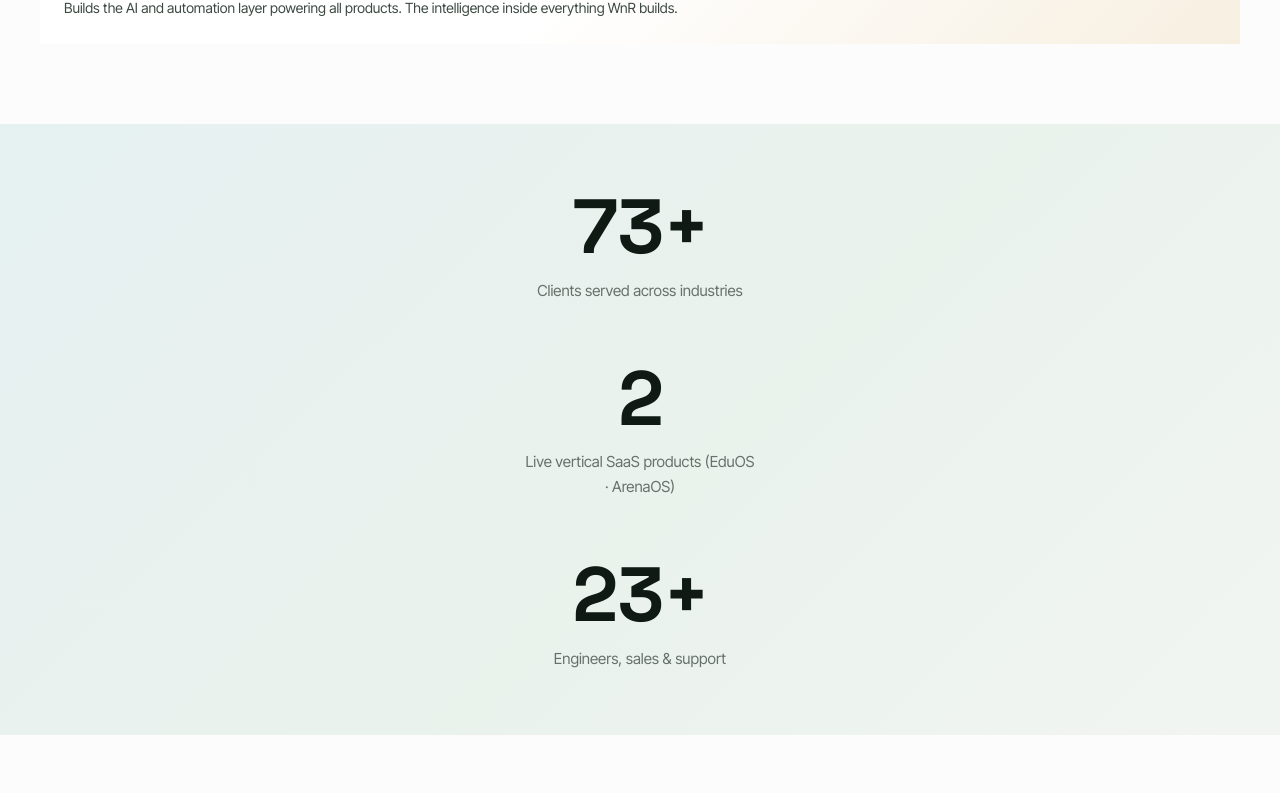
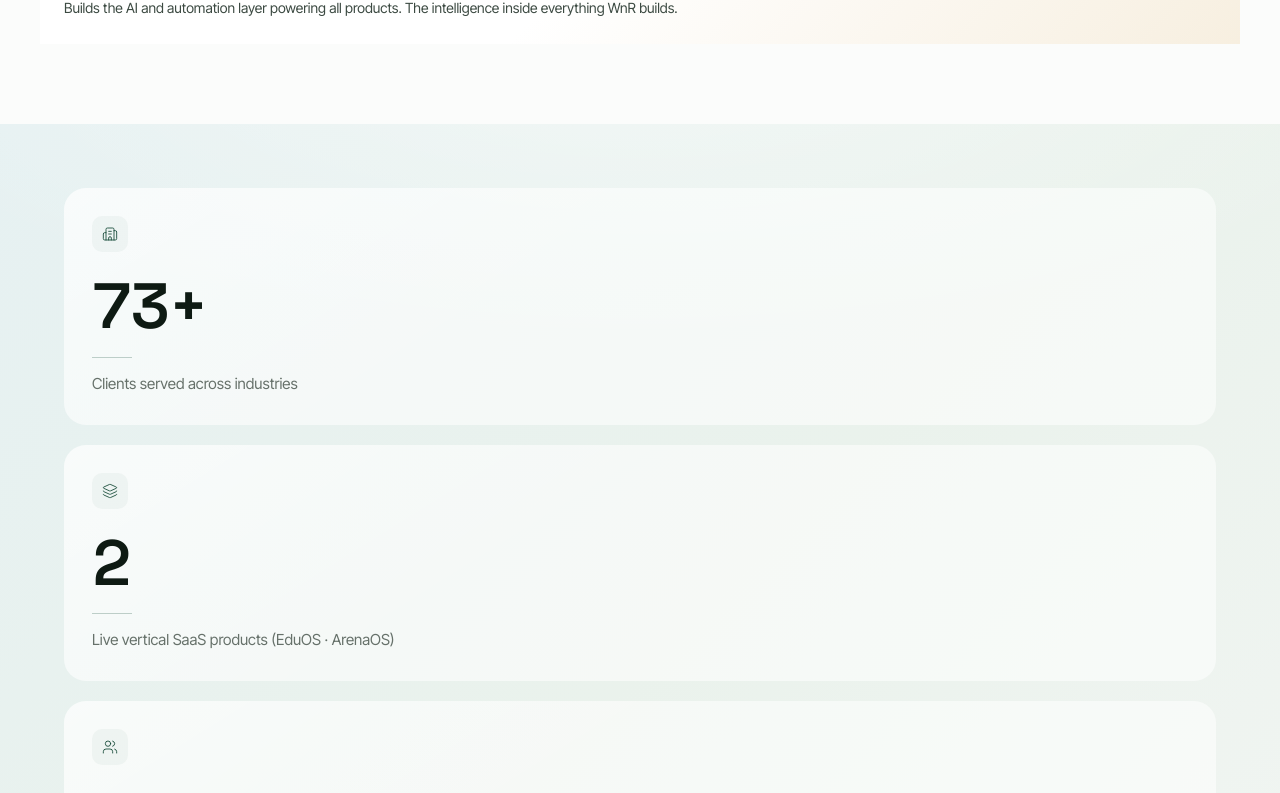
Before and after one commit to wnr-group/wnr-website, a Next.js app: page / in a window 1280 px wide. Shown: the part 1177-1970 px from the top of the page. Built offline with nearby package versions, Linux system fonts and the light colour scheme.

Commit message:
feat: redesign statistics section with premium interactions and visual enhancements

```diff
--- a/components/home/StatsSection.tsx
+++ b/components/home/StatsSection.tsx
@@ -1,41 +1,164 @@
 "use client";
 
+import type { CSSProperties, ElementType } from "react";
+import { m } from "motion/react";
+import { Building2, Layers, Users } from "lucide-react";
 import { proofStats } from "@/content/company";
 import { useCountUp } from "@/hooks/useCountUp";
-import { Reveal } from "@/components/ui/motion";
 
 interface StatItemProps {
   value: string;
   label: string;
+  icon: ElementType;
   index: number;
 }
 
-function StatItem({ value, label, index }: StatItemProps) {
+// One line-drawn, consistent-stroke glyph per metric, aligned to the copy order
+// in content/company.ts (clients · live products · team). Layers reads as
+// stacked product surfaces, which suits the architectural motif better than a
+// cluster of cubes did. No colour, no emoji.
+const STAT_ICONS: ElementType[] = [Building2, Layers, Users];
+
+// The site's house easing — a long, decelerating tail. Used for both the
+// entrance and the hover so the section moves with one voice.
+const EASE = [0.22, 1, 0.36, 1] as const;
+
+// Written as a style rather than an arbitrary Tailwind value: the nested commas
+// in color-mix() are far easier to read here.
+const SECTION_SHEEN: CSSProperties = {
+  backgroundImage:
+    "radial-gradient(88% 46% at 50% -8%, color-mix(in oklab, var(--color-paper) 42%, transparent) 0%, transparent 72%)",
+};
+
+/* Three-layer elevation. A premium shadow is not one big blur — it is a tight
+   contact shadow that anchors the card, a mid ambient layer, and a wide soft
+   cast, all brand-tinted rather than black. The inset top line is the glass
+   highlight that sells the surface as glass rather than as a flat panel. */
+const CARD_SHADOW =
+  "shadow-[inset_0_1px_0_rgba(255,255,255,0.9),0_1px_1px_color-mix(in_oklab,var(--color-forest)_5%,transparent),0_4px_10px_-4px_color-mix(in_oklab,var(--color-forest)_8%,transparent),0_18px_44px_-22px_color-mix(in_oklab,var(--color-forest)_18%,transparent)]";
+
+const CARD_SHADOW_HOVER =
+  "group-hover:shadow-[inset_0_1px_0_rgba(255,255,255,1),0_2px_3px_color-mix(in_oklab,var(--color-forest)_6%,transparent),0_10px_20px_-8px_color-mix(in_oklab,var(--color-forest)_12%,transparent),0_36px_70px_-26px_color-mix(in_oklab,var(--color-forest)_26%,transparent)]";
+
+function StatItem({ value, label, icon: Icon, index }: StatItemProps) {
   const numericMatch = value.match(/\d+/);
   const end = numericMatch ? parseInt(numericMatch[0], 10) : 0;
   const suffix = value.replace(/[0-9]/g, "");
 
-  const duration = end <= 5 ? 1.4 : 2.2;
-  const delay = 0.15 + index * 0.18;
+  // 1.1s–1.5s, expo-out (eased in the hook). A two-digit target needs the
+  // longer pass to feel like a climb; "2" would just stutter over one glyph.
+  const duration = end <= 5 ? 1.1 : 1.5;
+  // Matches the card's own entrance delay, so the digits climb *with* the card
+  // rather than after it.
+  const delay = 0.08 + index * 0.08;
 
   const ref = useCountUp({ end, suffix, duration, delay });
 
   return (
-    <div
-      className="flex flex-col items-center text-center"
+    // Equal-height grid cell. `group` drives the hover choreography; every
+    // moving part is transform/opacity only, and the transforms are gated
+    // behind motion-safe so prefers-reduced-motion leaves the card at rest.
+    <div role="listitem" className="group h-full">
+      {/* Entrance: fade + 18px rise + a 0.98 → 1 settle, staggered 80ms per
+          card, once only. MotionConfig reducedMotion="user" (set in
+          MotionProvider) drops the transforms and keeps the fade. */}
+      <m.div
+        className="h-full"
+        initial={{ opacity: 0, y: 18, scale: 0.98 }}
+        whileInView={{ opacity: 1, y: 0, scale: 1 }}
+        viewport={{ once: true, amount: 0.25 }}
+        transition={{ duration: 0.62, ease: EASE, delay: index * 0.08 }}
+      >
+        <article
           role="figure"
           aria-label={`${value}: ${label}`}
+          className={[
+            "relative isolate flex h-full flex-col overflow-hidden p-7 sm:p-8",
+            // 22px rather than the 24.5px token: at this card size a slightly
+            // tighter radius reads as engineered instead of soft-toy.
+            "rounded-[1.375rem]",
+            // Light-mode glass. The 55% surface lets the wash read through, so
+            // the card sits *in* the background rather than on top of it. Two
+            // rims do what one white border can't on a pale backdrop — a bright
+            // glass highlight plus a brand hairline for definition.
+            //
+            // Deliberately NO backdrop-filter. Nothing textured sits behind
+            // these cards, so blur(4px) and blur(8px) render byte-identically —
+            // it buys zero pixels. What it does cost is real: it promotes the
+            // card to a composited layer, which drops text from subpixel to
+            // grayscale antialiasing (measured: 20.6% chromatic pixels → 0%)
+            // and pushes hover frames over budget (p95 33ms → 17ms without).
+            // The translucency alone carries the glass. Re-add it only if
+            // textured background artwork ever lands behind the cards.
+            "border border-white/65 bg-paper/55",
+            "ring-1 ring-inset ring-forest/[0.06]",
+            CARD_SHADOW,
+            "transition-all duration-[320ms] ease-[cubic-bezier(0.22,1,0.36,1)]",
+            // Hover: 10px lift, 2% scale, rim brightens, glass thickens, shadow
+            // expands. Gating the transforms behind motion-safe rather than
+            // overriding them in motion-reduce leaves no specificity race.
+            "group-hover:border-white/90 group-hover:bg-paper/[0.72] group-hover:ring-forest/[0.14]",
+            CARD_SHADOW_HOVER,
+            "motion-safe:group-hover:-translate-y-[10px] motion-safe:group-hover:scale-[1.02]",
+            // Touch devices never fire :hover, so the press is the feedback.
+            "group-active:border-white/90 group-active:bg-paper/[0.72]",
+            "motion-safe:group-active:scale-[0.99] group-active:duration-150",
+            "motion-reduce:transition-none",
+          ].join(" ")}
         >
+          {/* Soft reflection raking across the glass from the top-left. Sits
+              below the content via -z-10 inside the article's own stacking
+              context. Static gradient, opacity-only on hover. */}
+          <span
+            aria-hidden="true"
+            className="pointer-events-none absolute inset-0 -z-10 bg-[linear-gradient(148deg,rgba(255,255,255,0.55)_0%,rgba(255,255,255,0.14)_26%,transparent_52%)] opacity-70 transition-opacity duration-[320ms] ease-[cubic-bezier(0.22,1,0.36,1)] group-hover:opacity-100"
+          />
+
+          {/* Hairline of brand colour that surfaces on hover — quiet accent,
+              never a glow. Purely decorative. */}
+          <span
+            aria-hidden="true"
+            className="pointer-events-none absolute inset-x-0 top-0 h-px bg-gradient-to-r from-transparent via-forest/30 to-transparent opacity-0 transition-opacity duration-[320ms] group-hover:opacity-100"
+          />
+
+          {/* Icon: a 36px soft-rounded square with a hairline outline and a 4%
+              accent wash — a quiet container, not a chip. 16px glyph at a 1.5
+              stroke keeps it far below the number in visual weight. Entrance is
+              a plain delayed fade; only hover moves it (3px + 1.03). */}
+          <m.span
+            aria-hidden="true"
+            initial={{ opacity: 0 }}
+            whileInView={{ opacity: 1 }}
+            viewport={{ once: true, amount: 0.25 }}
+            transition={{ duration: 0.5, delay: 0.28 + index * 0.08 }}
+            className="mb-6 inline-flex h-9 w-9 shrink-0 items-center justify-center self-start rounded-[0.625rem] border border-forest/10 bg-forest/[0.04] text-forest/85 transition-all duration-[320ms] ease-[cubic-bezier(0.22,1,0.36,1)] group-hover:border-forest/20 group-hover:bg-forest/[0.07] group-hover:text-forest motion-safe:group-hover:-translate-y-[3px] motion-safe:group-hover:scale-[1.03] motion-reduce:transition-none"
+          >
+            <Icon className="h-4 w-4 stroke-[1.5]" />
+          </m.span>
+
+          {/* The hero. Full-width block + tabular figures: the box never resizes
+              while the digits climb, so the count-up cannot shift layout. Hover
+              gives it a 1px lift — emphasis without touching the counter. */}
           <span
             ref={ref}
-        className="font-display text-[clamp(2.75rem,6vw,5rem)] font-extrabold tracking-tight leading-none text-ink tabular-nums"
+            className="block font-display text-[clamp(2.75rem,5.5vw,4rem)] font-semibold leading-[0.95] tracking-[-0.02em] text-ink tabular-nums transition-transform duration-[320ms] ease-[cubic-bezier(0.22,1,0.36,1)] motion-safe:group-hover:-translate-y-px motion-reduce:transition-none"
             aria-hidden="true"
           >
             {value}
           </span>
-      <p className="mt-3.5 text-[0.95rem] sm:text-base font-normal leading-relaxed text-muted max-w-[260px] sm:max-w-[300px] text-pretty">
+
+          {/* Decorative rule. Extends via scaleX — a width transition here
+              would reflow the card on every hover. */}
+          <span
+            aria-hidden="true"
+            className="mt-5 block h-px w-10 origin-left bg-forest/25 transition-all duration-[320ms] ease-[cubic-bezier(0.22,1,0.36,1)] group-hover:bg-forest/50 motion-safe:group-hover:scale-x-[1.6] motion-reduce:transition-none"
+          />
+
+          <p className="mt-3.5 text-[0.95rem] leading-relaxed text-muted text-pretty">
             {label}
           </p>
+        </article>
+      </m.div>
     </div>
   );
 }
@@ -44,24 +167,43 @@
   const homeStats = proofStats.slice(0, 3);
 
   return (
+    // Section shell, wash and spacing are unchanged: the existing full-width
+    // gradient-stat-wash still spans this section edge to edge and stops at the
+    // hairline borders, so adjacent sections are untouched.
     <section
       id="stats"
       aria-label="Company impact metrics"
       className="gradient-stat-wash relative overflow-hidden border-y border-line"
     >
-      <div className="mx-auto w-full max-w-[1200px] px-6 sm:px-8 py-16 sm:py-24 lg:py-28">
-        <Reveal y={12} delay={0}>
+      {/* A soft pool of light from the top edge that fades in gently as the
+          section arrives — the background's own entrance. Layered over the
+          existing wash rather than replacing it, so the wash never flashes in
+          from nothing on a below-the-fold section. Purely decorative. */}
+      <m.div
+        aria-hidden="true"
+        className="pointer-events-none absolute inset-0"
+        style={SECTION_SHEEN}
+        initial={{ opacity: 0 }}
+        whileInView={{ opacity: 1 }}
+        viewport={{ once: true, amount: 0.2 }}
+        transition={{ duration: 0.9, ease: "easeOut" }}
+      />
+
+      <div className="relative mx-auto w-full max-w-[1200px] px-6 py-16 sm:px-8 sm:py-24 lg:py-28">
         <div
-            className="grid grid-cols-1 gap-14 sm:gap-10 md:grid-cols-3 md:gap-8 lg:gap-16 items-center justify-items-center"
+          className="grid grid-cols-1 gap-5 sm:gap-6 md:grid-cols-3"
           role="list"
         >
           {homeStats.map((stat, i) => (
-              <div key={stat.label} role="listitem">
-                <StatItem value={stat.value} label={stat.label} index={i} />
-              </div>
+            <StatItem
+              key={stat.label}
+              value={stat.value}
+              label={stat.label}
+              icon={STAT_ICONS[i] ?? Building2}
+              index={i}
+            />
           ))}
         </div>
-        </Reveal>
       </div>
     </section>
   );
--- a/components/sections/careers/ResumeUpload.tsx
+++ b/components/sections/careers/ResumeUpload.tsx
@@ -172,7 +172,7 @@
         disabled={state.status !== "selected"}
         className="group inline-flex w-full items-center justify-center gap-2 rounded-full bg-forest px-7 py-3.5 text-sm font-semibold text-white shadow-[0_10px_28px_-14px_rgba(18,71,52,0.7)] transition-all duration-200 hover:-translate-y-0.5 hover:bg-forest-deep focus-visible:outline-none focus-visible:ring-2 focus-visible:ring-forest focus-visible:ring-offset-2 disabled:pointer-events-none disabled:opacity-50 sm:w-auto"
       >
-        {state.status === "uploading" ? "Uploading..." : "Upload Resume"}
+        {state.status === "uploading" ? "Uploading…" : "Upload Resume"}
       </button>
     </div>
   );
--- a/content/products.ts
+++ b/content/products.ts
@@ -38,7 +38,7 @@
     strapline: "Beyond School. Beyond Marks. Beyond Tomorrow.",
     oneLiner:
       "Fees, attendance, academics, staff operations, and parent communication. One platform replacing spreadsheets, registers, and four WhatsApp groups. Configured to each school's real workflows.",
-    roi: "The ROI is concrete: an 800-student school loses around ₹9.6L a year in leaky systems. EduOS recovers it.",
+    roi: "The ROI is concrete: an 800-student school loses around $10,000 a year in leaky systems. EduOS recovers it.",
     features: [
       "Fee management & collections",
       "Attendance tracking",
@@ -51,10 +51,10 @@
     ctaLabel: "Explore EduOS",
     art: "/brand/product-eduos.webp",
     accent: "teal",
-    target: "Schools with 300–2,000 students. South India + UAE.",
+    target: "Schools with 300–2,000 students.",
     moat: "Implementation depth + staff training + ongoing operational partnership.",
     revenueLabel: "SaaS Revenue",
-    revenueValue: "₹1,000/month per school post-implementation",
+    revenueValue: "$14.99 per school post-implementation",
     overview:
       "EduOS is the single operating system a school runs on: fees, attendance, academics, staff operations, and parent communication in one connected platform, configured to how the school actually works rather than forcing a generic template.",
     businessProblem:
```
Lines whose indentation alone changed are shown as unchanged.
